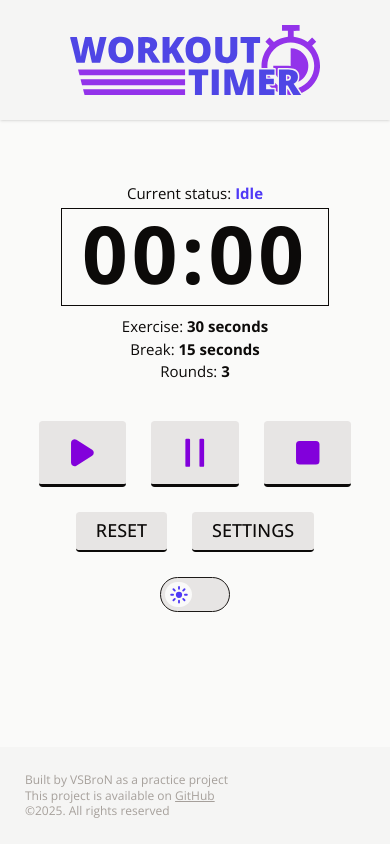
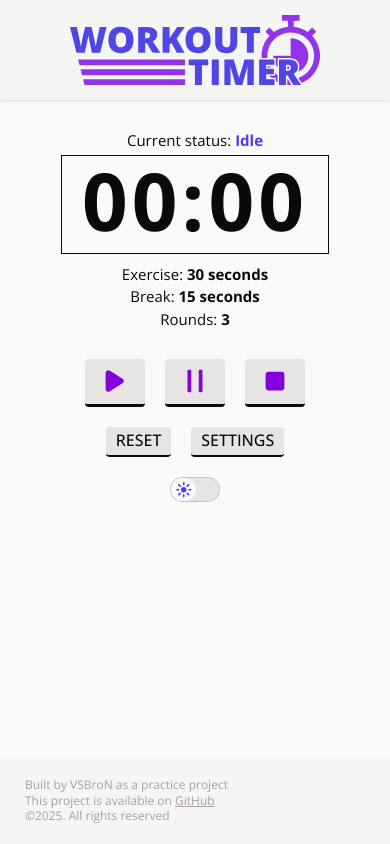
Before and after one commit to vsbron/workout-timer-2025-react, a React (Vite) app: page / in a window 390 px wide. Built offline with nearby package versions, Linux system fonts and the light colour scheme.

Commit message:
Final responsive tweaks

```diff
--- a/src/components/Controls.tsx
+++ b/src/components/Controls.tsx
@@ -17,7 +17,7 @@ function Controls() {
   return (
     <section>
       <Container>
-        <div className="flex justify-center gap-10">
+        <div className="flex justify-center gap-8 sm:gap-10">
           <Button onClick={resetTimer}>Reset</Button>
           <Modal.Trigger>
             <Button>Settings</Button>
--- a/src/components/Playback.tsx
+++ b/src/components/Playback.tsx
@@ -39,16 +39,16 @@ function Playback() {
   // Returned JSX
   return (
     <section>
-      <Container className="flex flex-col gap-2">
-        <div className="flex justify-center gap-10">
+      <Container>
+        <div className="flex justify-center gap-8 sm:gap-10">
           <Button size="big" onClick={playButtonHandler}>
-            <PlayIcon className="fill-inherit w-15 h-15" />
+            <PlayIcon className="fill-inherit w-12 sm:w-15 h-12 sm:h-15" />
           </Button>
           <Button size="big" onClick={pauseButtonHandler}>
-            <PauseIcon className="fill-inherit w-15 h-15" />
+            <PauseIcon className="fill-inherit w-12 sm:w-15 h-12 sm:h-15" />
           </Button>
           <Button size="big" onClick={stopButtonHandler}>
-            <StopIcon className="fill-inherit w-15 h-15" />
+            <StopIcon className="fill-inherit w-12 sm:w-15 h-12 sm:h-15" />
           </Button>
         </div>
       </Container>
--- a/src/components/ThemeTrigger.tsx
+++ b/src/components/ThemeTrigger.tsx
@@ -13,18 +13,18 @@ function ThemeTrigger() {
     <section>
       <Container className="text-center">
         <div
-          className="relative rounded-full border-1 border-stone-900 dark:border-purple-900 w-28 mx-auto h-14 cursor-pointer bg-stone-200 dark:bg-purple-600"
+          className="relative rounded-full border-1 border-stone-400/50 dark:border-purple-900 w-20 sm:w-28 mx-auto h-10 sm:h-14 cursor-pointer bg-stone-200 dark:bg-purple-600"
           onClick={toggleTheme}
         >
           <span
-            className={`absolute top-1.5 bottom-1.5 w-11 bg-stone-50 p-1.5 fill-indigo-600 dark:fill-purple-600 rounded-full flex justify-center items-center ${
-              isDarkTheme ? "right-1.5 left-auto" : "left-1.5 right-auto"
+            className={`absolute top-0  bottom-0 w-10 sm:w-14 bg-stone-50 p-1 sm:p-1.5 fill-indigo-600 dark:fill-purple-600 rounded-full flex justify-center items-center ${
+              isDarkTheme ? "right-0  left-auto" : "left-0  right-auto"
             }`}
           >
             {isDarkTheme ? (
-              <MoonIcon className="fill-inherit w-15 h-15" />
+              <MoonIcon className="fill-inherit w-7 sm:w-9 h-7 sm:h-9" />
             ) : (
-              <SunIcon className="fill-inherit w-15 h-15" />
+              <SunIcon className="fill-inherit w-7 sm:w-9 h-7 sm:h-9" />
             )}
           </span>
         </div>
--- a/src/components/Timer.tsx
+++ b/src/components/Timer.tsx
@@ -24,7 +24,7 @@ function Timer() {
 
   // Returned JSX
   return (
-    <section className="mb-6">
+    <section className="mb-4 sm:mb-6">
       <Container className="text-center text-stone-950 dark:text-stone-50">
         <div className="mb-2 max-sm:text-2xl">
           Current status:{" "}
--- a/src/ui/Button.tsx
+++ b/src/ui/Button.tsx
@@ -24,11 +24,11 @@ function Button({
       className={`bg-stone-200 dark:bg-purple-600 text-stone-950 dark:text-stone-50 fill-purple-700 dark:fill-stone-50 font-medium uppercase cursor-pointer border-stone-950 dark:border-purple-900 active:border-b-1 rounded-md
         ${
           size === "big"
-            ? "px-10 py-5 border-b-3 text-[2rem]"
+            ? "px-6 sm:px-8 md:px-10 py-3 sm:py-4 md:py-5 border-b-3 text-[1.6rem] sm:text-[1.8rem] md:text-[2rem]"
             : `border-b-2 ${
                 size === "small"
                   ? "px-4 py-1.5 text-[1.5rem]"
-                  : "px-8 py-3 active:pt-[.85rem] active:pb-[.65rem]"
+                  : "px-4 sm:px-6 md:px-8 py-1.5 sm:py-2 md:py-3 text-[1.6rem] sm:text-[1.8rem] active:pt-[.85rem] active:pb-[.65rem]"
               }`
         }`}
       onClick={onClick}
--- a/src/ui/Footer.tsx
+++ b/src/ui/Footer.tsx
@@ -1,11 +1,18 @@
 function Footer() {
   // Returned JSX
   return (
-    <footer className="text-[1.2rem] p-10 bg-stone-100 dark:bg-stone-900 text-stone-400">
+    <footer className="text-[1.2rem] py-8 sm:py-10 px-10 bg-stone-100 dark:bg-stone-900 text-stone-400">
       <div>
         Built by VSBroN as a practice project
         <br />
-        This project is available on <a href="https://github.com/vsbron/workout-timer-2025-react" target="_blank" className="underline hover:text-stone-950 dark:hover:text-stone-50">GitHub</a>
+        This project is available on{" "}
+        <a
+          href="https://github.com/vsbron/workout-timer-2025-react"
+          target="_blank"
+          className="underline hover:text-stone-950 dark:hover:text-stone-50"
+        >
+          GitHub
+        </a>
         <br />
         &copy;{new Date().getFullYear()}. All rights reserved
       </div>
--- a/src/ui/Header.tsx
+++ b/src/ui/Header.tsx
@@ -11,7 +11,7 @@ function Header() {
 
   // Returned JSX
   return (
-    <header className="text-2xl py-10 bg-stone-100 dark:bg-stone-900 text-stone-950 shadow">
+    <header className="text-2xl py-6 sm:py-10 bg-stone-100 dark:bg-stone-900 text-stone-950 shadow">
       <Container>
         <img
           src={isDarkTheme ? LogoWhite : Logo}
--- a/src/ui/Main.tsx
+++ b/src/ui/Main.tsx
@@ -2,7 +2,11 @@ import type { ReactNode } from "react";
 
 function Main({ children }: { children: ReactNode }) {
   // Returned JSX
-  return <main className="py-25 flex flex-col gap-10">{children}</main>;
+  return (
+    <main className="py-12 sm:py-18 md:py-25  sm flex flex-col gap-8 sm:gap-10">
+      {children}
+    </main>
+  );
 }
 
 export default Main;
```
